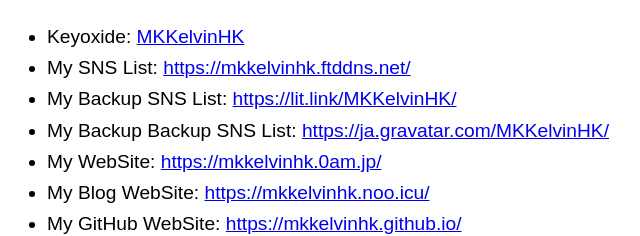
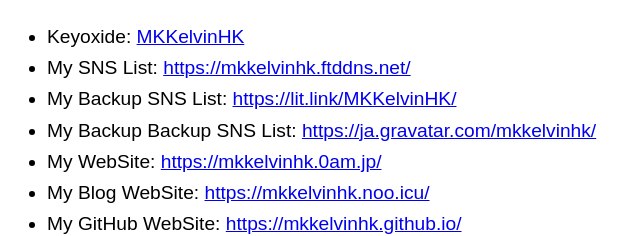
Before and after one commit to MKKelvinHK/MKKelvinHK.f5.si, a plain HTML site: page index.html in a window 1280 px wide. Shown: the part 1344-1580 px from the top of the page, 249-889 px from the left. Drawn offline with Linux system fonts and the light colour scheme.

Commit message:
caps lock

```diff
--- a/index.html
+++ b/index.html
@@ -90,8 +90,8 @@
         </li>
         <li>
           My Backup Backup SNS List:
-          <a href="https://ja.gravatar.com/MKKelvinHK/" title="My Backup SNS List"
-            >https://ja.gravatar.com/MKKelvinHK/</a
+          <a href="https://ja.gravatar.com/mkkelvinhk/" title="My Backup SNS List"
+            >https://ja.gravatar.com/mkkelvinhk/</a
           >
         </li>
         <li>
```
